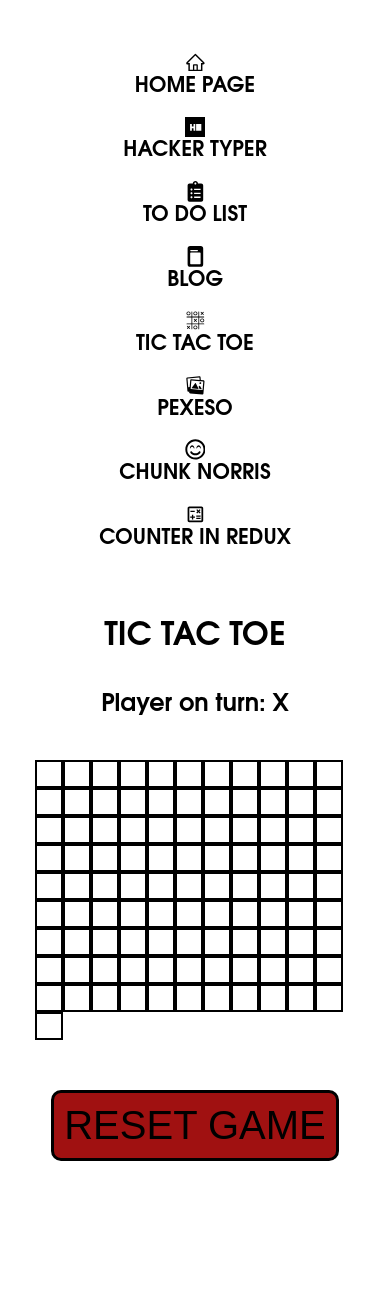
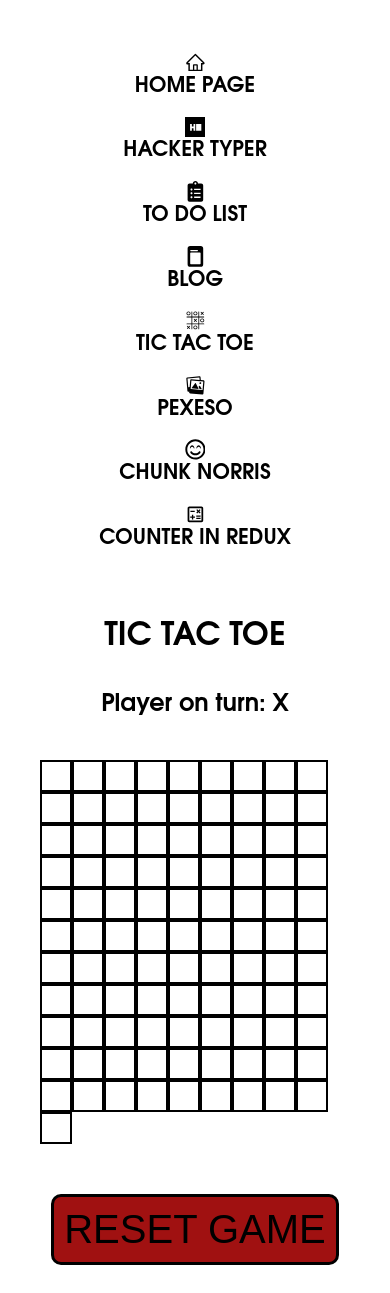
Before and after one commit to matusgrulik/ita-matus-grulik, a React (Create React App) app: page /tictactoe in a window 390 px wide. Before the commit the page ends 1189 px from the top, so only its background shows below. Built offline with nearby package versions, Linux system fonts and the light colour scheme.

Commit message:
fixing TTT mobile version

```diff
--- a/src/TicTacToe/Components/Board.tsx
+++ b/src/TicTacToe/Components/Board.tsx
@@ -21,7 +21,7 @@ const DivWrapper = styled.div`
     max-width: 400px;
   }
   @media (max-width: 499px) {
-    max-width: 320px;
+    max-width: 310px;
   }
 `;
 
--- a/src/TicTacToe/Components/Square.tsx
+++ b/src/TicTacToe/Components/Square.tsx
@@ -18,8 +18,8 @@ const DivWrapper = styled.div`
     height: 0.9em;
   }
   @media (max-width: 499px) {
-    width: 0.6em;
-    height: 0.6em;
+    width: 0.7em;
+    height: 0.7em;
   }
 `;
 
```
